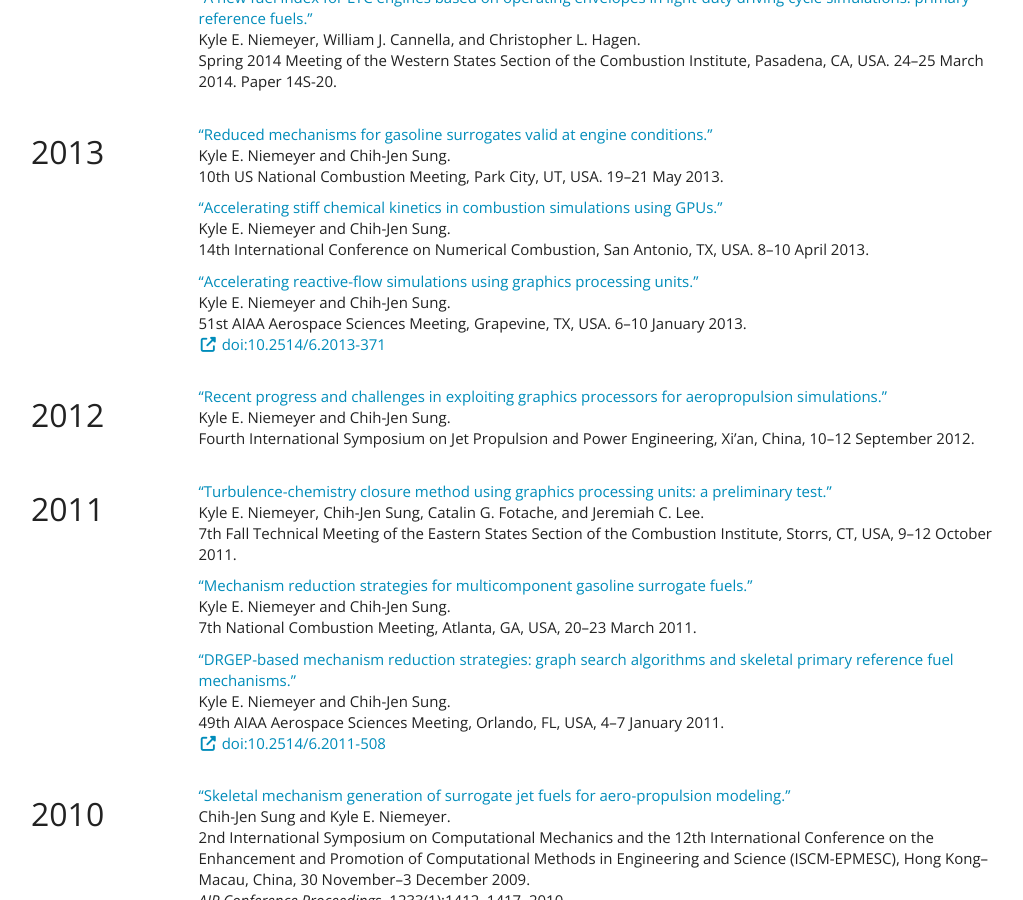
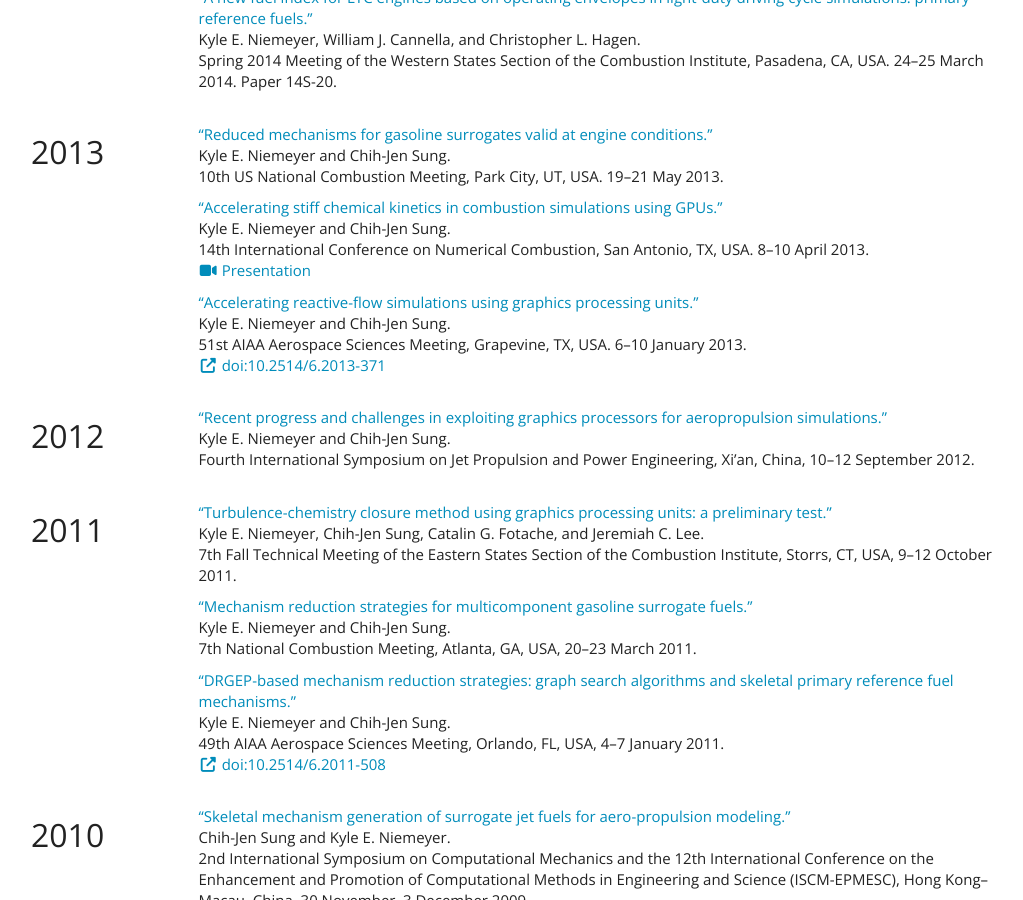
Before and after one commit to kyleniemeyer/kyleniemeyer.com, a Jekyll site: the page built from pubs/index.markdown, in a window 1280 px wide and 900 px high, scrolled down 3807 px. Shown: the whole window, without its empty margins (24-1047 px from the left). Built offline with Jekyll 4.4.1, drawn with Linux system fonts in a browser that asks for light colours; nearby versions of some CDN libraries; some web fonts are replaced; comment, search, counter and statistics services are not loaded.

Commit message:
updated video link for SIAM NC13 presentation

```diff
--- a/_includes/head.html
+++ b/_includes/head.html
@@ -19,7 +19,7 @@
     <link rel="apple-touch-icon" href="/assets/img/apple_icon.png" />
 
     <link rel="stylesheet" href="/assets/css/bootstrap.min.css" type="text/css"/>
-    <script src="https://use.fontawesome.com/f8056a2b16.js"></script>
+    <script src="https://use.fontawesome.com/dd3a88df32.js"></script>
     <link rel="stylesheet" href="/assets/css/academicons.css" />
 
     {% if page.keywords %}
--- a/pubs/index.markdown
+++ b/pubs/index.markdown
@@ -300,6 +300,7 @@ Kyle E. Niemeyer and Chih-Jen Sung.
 [“Accelerating stiff chemical kinetics in combustion simulations using GPUs.”](/pubs/conf-stiff-kinetics-GPU/)
 Kyle E. Niemeyer and Chih-Jen Sung.
 14th International Conference on Numerical Combustion, San Antonio, TX, USA. 8--10 April 2013.
+[{% icon fa-video-camera fa-fw %} Presentation](https://www.pathlms.com/siam/courses/2379/sections/3009/video_presentations/24260)
 
 [“Accelerating reactive-flow simulations using graphics processing units.”](/pubs/conf-reactive-flow-GPU/)
 Kyle E. Niemeyer and Chih-Jen Sung.
```
Also changed, not shown: pubs/conf-stiff-kinetics-GPU.md (+1 -1 lines).
